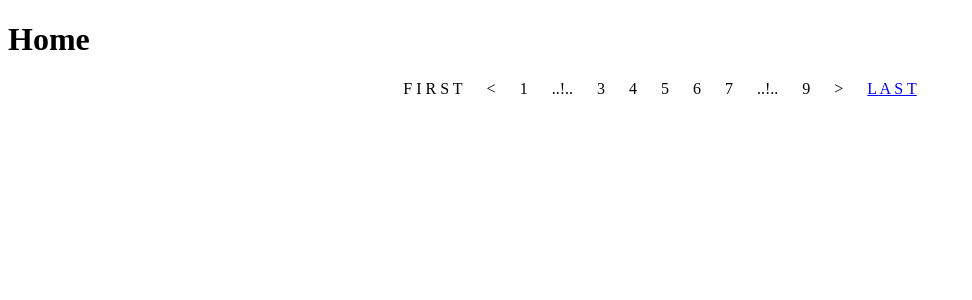
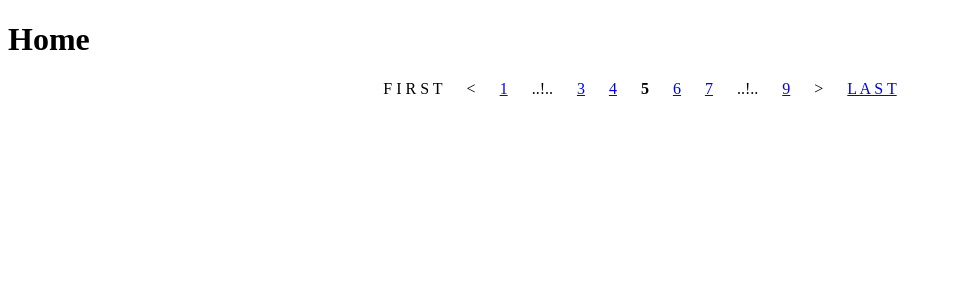
Before and after one commit to asammitte/vue-basic-pagination, a Vue app: page / in a window 1280 px wide. Shown: the top 300 px of the page, without its empty margins (0-972 px from the left). Built offline with nearby package versions, Linux system fonts and the light colour scheme.

Commit message:
refactor pagination list from ul li to div

```diff
--- a/src/App.vue
+++ b/src/App.vue
@@ -24,11 +24,11 @@ function customFunc(pageIndex: number): void {
       <template v-slot:breakViewContent>
         ..!..
       </template>
-      <!-- <template v-slot:pageContent="slotProps">
+      <template v-slot:pageContent="slotProps">
         <router-link :to="{ name: '', query: { page: slotProps.pageNumber } }">
           {{ slotProps.pageNumber }}
         </router-link>
-      </template> -->
+      </template>
       <template v-slot:lastButtonContent="slotProps">
         <router-link :to="{ name: '', query: { page: slotProps.pageNumber } }">L A S T</router-link>
       </template>
--- a/src/components/BasicPagination.vue
+++ b/src/components/BasicPagination.vue
@@ -1,7 +1,7 @@
 <template>
   <div v-if="pageCount > 1">
-    <ul :class="containerClass">
-      <li
+    <div :class="containerClass">
+      <div
         v-if="showFirstLastButtons"
         :class="[firstItemClass, pageClass, firstPageSelected ? disabledClass : '']"
       >
@@ -14,9 +14,9 @@
             &lt;&lt;
           </slot>
         </span>
-      </li>
+      </div>
 
-      <li
+      <div
         v-if="showPrevNextButtons"
         :class="[pageClass, prevItemClass, firstPageSelected ? disabledClass : '']"
       >
@@ -39,9 +39,9 @@
             &lt;
           </slot>
         </span>
-      </li>
+      </div>
 
-      <li
+      <div
         v-for="(page, index) in pages"
         :key="index"
         :class="[
@@ -75,9 +75,9 @@
             {{ page.content }}
           </slot>
         </span>
-      </li>
+      </div>
 
-      <li
+      <div
         v-if="showPrevNextButtons"
         :class="[pageClass, nextItemClass, lastPageSelected ? disabledClass : '']"
       >
@@ -100,9 +100,9 @@
             &gt;
           </slot>
         </span>
-      </li>
+      </div>
 
-      <li
+      <div
         v-if="showFirstLastButtons"
         :class="[lastItemClass, pageClass, lastPageSelected ? disabledClass : '']"
       >
@@ -115,8 +115,8 @@
             &gt;&gt;
           </slot>
         </span>
-      </li>
-    </ul>
+      </div>
+    </div>
   </div>
 </template>
 
@@ -303,6 +303,10 @@ function pageSelected(index: number): void {
   color: #000000;
 }
 
+.vue3-basic-pagination .active-item {
+  font-weight: bolder;
+}
+
 /* .c-pagination li a, */
 .vue3-basic-pagination .page-item .page-link {
   outline: 0;
```
